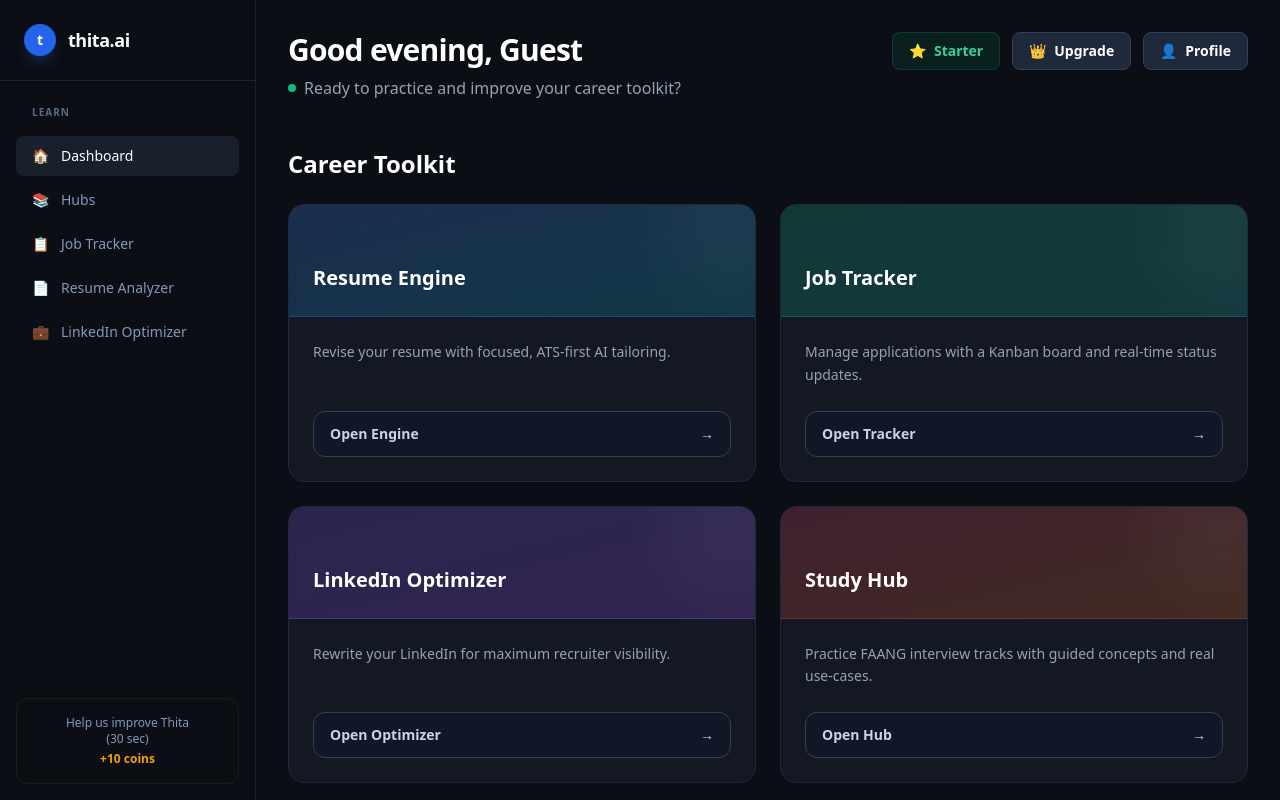
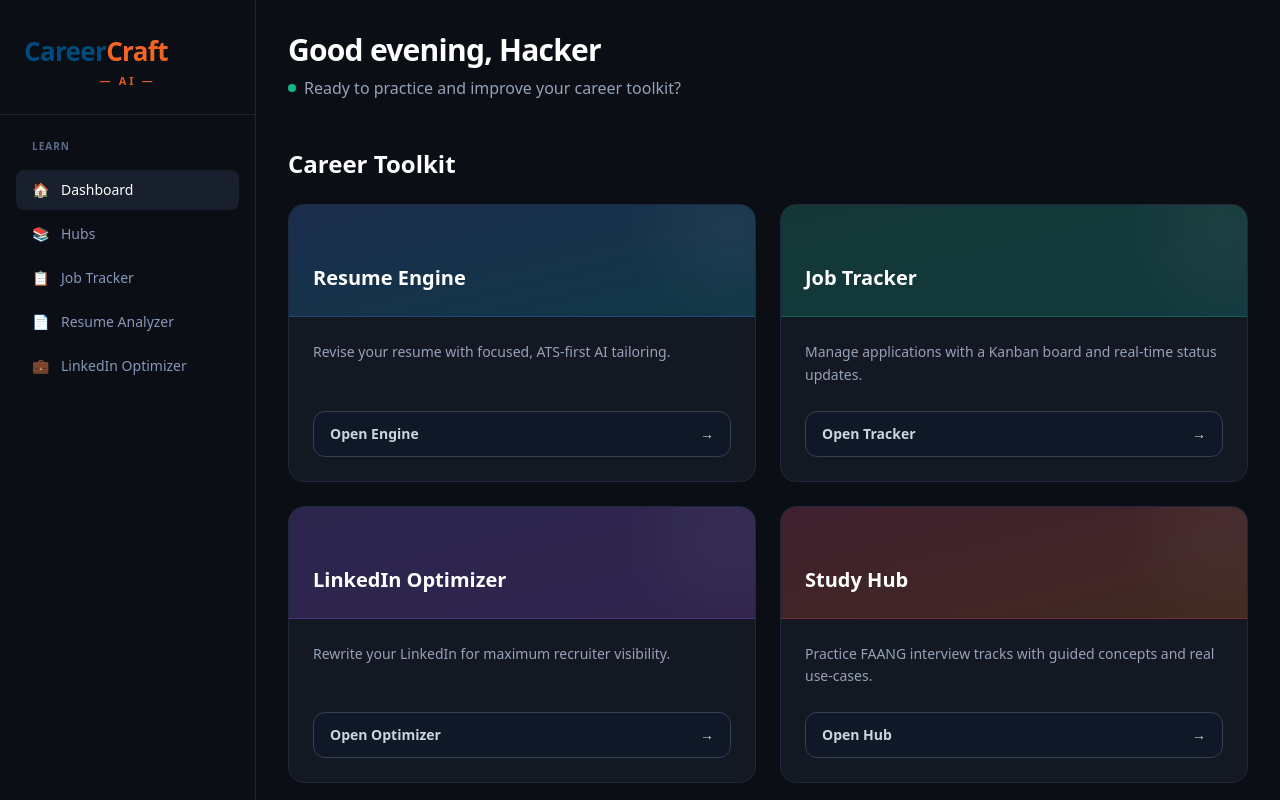
Before and after one commit to JOESON-MARLIN/Ai-Resume-Analyzer, a React (Vite) app in the folder client/: page /dashboard in a window 1280 px wide. Built offline with nearby package versions, Linux system fonts and the light colour scheme; no server answers.

Commit message:
style(ui): rebrand thita placeholders to CareerCraft AI and remove extraneous buttons

```diff
--- a/client/src/components/Dashboard.jsx
+++ b/client/src/components/Dashboard.jsx
@@ -40,22 +40,11 @@ export default function Dashboard() {
         <div className="text-white max-w-6xl mx-auto space-y-12">
             <header className="flex justify-between items-start">
                 <div>
-                    <h1 className="text-3xl font-bold tracking-tight mb-2">Good evening, Guest</h1>
+                    <h1 className="text-3xl font-bold tracking-tight mb-2">Good evening, Hacker</h1>
                     <p className="text-slate-400 flex items-center gap-2">
                         <span className="w-2 h-2 rounded-full bg-emerald-500"></span>
                         Ready to practice and improve your career toolkit?
                     </p>
-                </div>
-                <div className="flex gap-3">
-                    <button className="flex items-center gap-2 bg-emerald-500/10 text-emerald-400 border border-emerald-500/20 px-4 py-2 rounded-lg text-sm font-semibold hover:bg-emerald-500/20 transition">
-                        <span>⭐</span> Starter
-                    </button>
-                    <button className="flex items-center gap-2 bg-slate-800 border border-slate-700 px-4 py-2 rounded-lg text-sm font-semibold hover:bg-slate-700 transition">
-                        <span>👑</span> Upgrade
-                    </button>
-                    <button className="flex items-center gap-2 bg-slate-800 border border-slate-700 px-4 py-2 rounded-lg text-sm font-semibold hover:bg-slate-700 transition">
-                        <span>👤</span> Profile
-                    </button>
                 </div>
             </header>
 
--- a/client/src/components/Sidebar.jsx
+++ b/client/src/components/Sidebar.jsx
@@ -14,11 +14,16 @@ export default function Sidebar() {
     return (
         <aside className="fixed inset-y-0 left-0 w-64 bg-[#0B0E14] border-r border-[#1e2330] flex flex-col font-sans">
             {/* Logo */}
-            <div className="flex items-center gap-3 p-6 border-b border-[#1e2330]">
-                <div className="flex h-8 w-8 items-center justify-center rounded-full bg-blue-600 text-sm font-black text-white shadow-lg shadow-blue-500/20">
-                    t
+            <div className="flex flex-col pb-6 pt-8 px-6 border-b border-[#1e2330]">
+                {/* Fallback to text styling that perfectly matches their logo if the image isn't saved yet */}
+                <div className="flex items-center gap-px">
+                    <h1 className="text-[26px] font-black tracking-tight text-[#004a7c]">
+                        Career<span className="text-[#f26522]">Craft</span>
+                    </h1>
                 </div>
-                <h1 className="text-lg font-bold tracking-tight text-white">thita.ai</h1>
+                <div className="flex items-center justify-center mt-0.5">
+                    <span className="text-[#f26522] font-black tracking-[0.25em] text-[11px] opacity-90">— AI —</span>
+                </div>
             </div>
 
             {/* Navigation */}
@@ -44,13 +49,6 @@ export default function Sidebar() {
                 })}
             </nav>
 
-            {/* Bottom Help Area */}
-            <div className="p-4 border-[#1e2330]">
-                <div className="rounded-xl border border-amber-500/10 p-4 text-center hover:bg-[#131823] transition cursor-pointer">
-                    <p className="text-xs text-[#8598b9]">Help us improve Thita<br/>(30 sec)</p>
-                    <p className="text-xs font-bold text-amber-500 mt-1">+10 coins</p>
-                </div>
-            </div>
         </aside>
     );
 }
```
